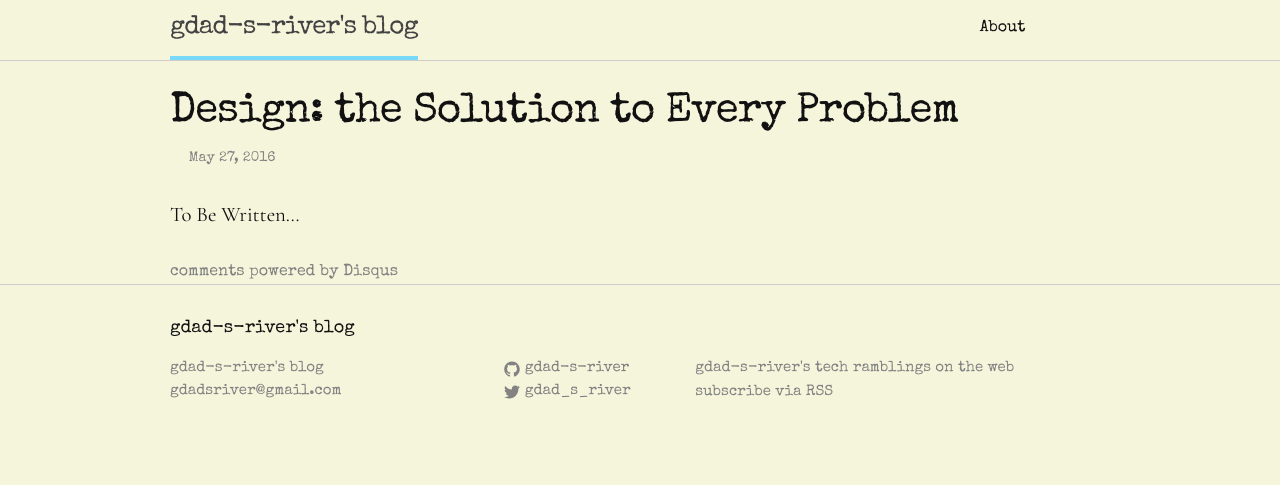
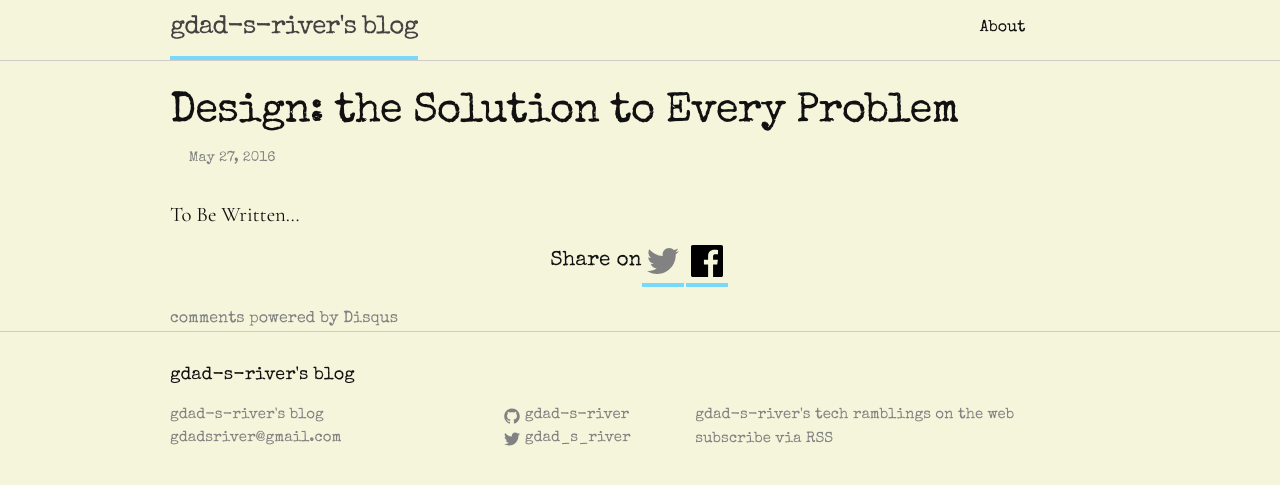
Before and after one commit to gdad-s-river/gdad-s-river.github.io, a Jekyll site: the page built from _posts/2016-07-27-design-the-solution-to-every-problem.md, in a window 1280 px wide. Shown: the top 485 px of the page. Built offline with Jekyll 4.4.1, drawn with Linux system fonts in a browser that asks for light colours; comment, search, counter and statistics services are not loaded.

Commit message:
social share on posts added at the end

```diff
--- /dev/null
+++ b/_includes/social-share-post.html
@@ -0,0 +1,13 @@
+<div class="social-share-wrapper">
+  <span class="social-share-text">Share on</span>
+  <div class="social-share-twitter social-icon">
+    <a
+      href="https://twitter.com/intent/tweet?text={{ page.title }}&url={{ site.url }}{{ page.url }}&via={{ site.twitter_username }}&related={{ site.twitter_username }}"
+      rel="noopener noreferrer" target="_blank" title="Share on Twitter">{% include icon-twitter.svg %}
+     </a>
+   </div>
+
+   <div class="social-share-facebook social-icon">
+     <a href="https://facebook.com/sharer.php?u={{ site.url }}{{ page.url }}" rel="noopener noreferrer" target="_blank" title="Share on Facebook">{% include icon-facebook.svg %}</a>
+   </div>
+</div>
--- a/_layouts/post.html
+++ b/_layouts/post.html
@@ -10,6 +10,7 @@ layout: default
 
   <div class="post-content" itemprop="articleBody">
     {{ content }}
+    {% include social-share-post.html %}
   </div>
     {% include disqus.html %}
 </article>
--- a/_sass/_layout.scss
+++ b/_sass/_layout.scss
@@ -388,3 +388,21 @@
         text-align: center;
     }
 }
+
+.social-share-wrapper {
+  font-family: $base-font-family;
+  display: flex;
+  justify-content: center;
+
+  .social-icon {
+    width: 32px;
+    height: 32px;
+    padding-right: 12px;
+
+    a {
+      &:hover {
+        background: none;
+      }
+    }
+  }
+}
--- a/sw.js
+++ b/sw.js
@@ -2,7 +2,7 @@
 layout: null
 ---
 
-const staticCacheName = "gdad-s-river-static-v37";
+const staticCacheName = "gdad-s-river-static-v38";
 
 console.log("installing service worker");
 
```
Also changed, not shown: _includes/icon-facebook.svg (added).
